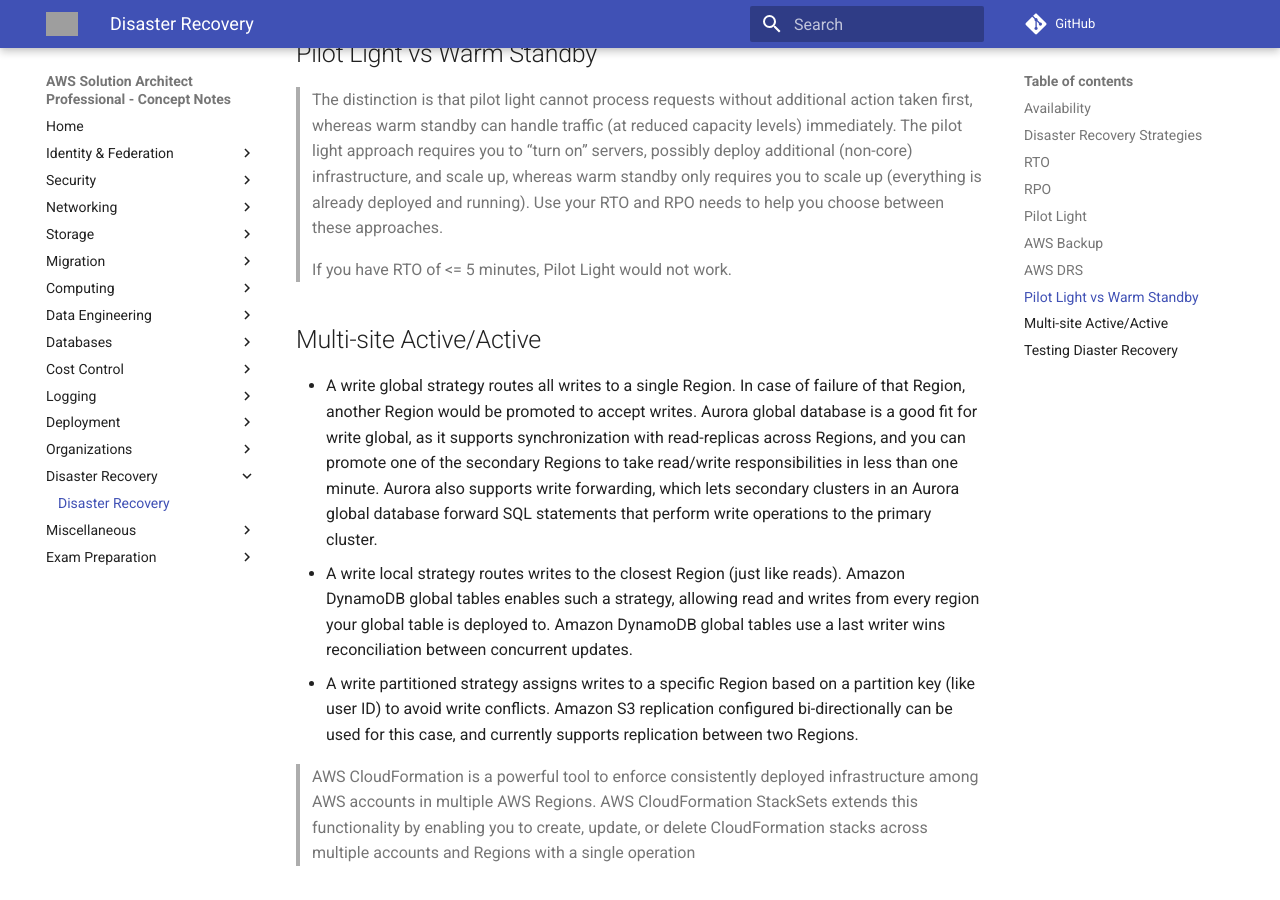
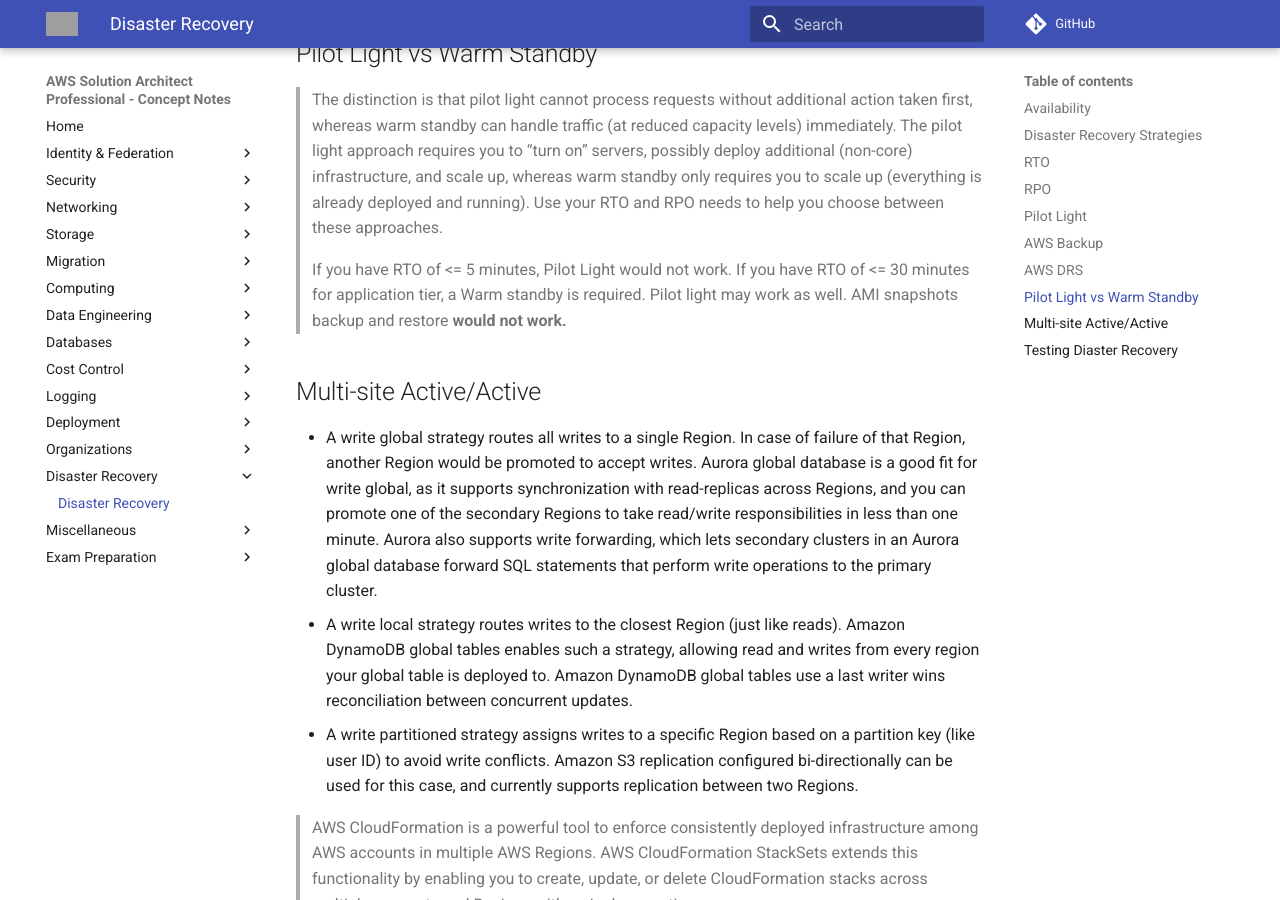
Before and after one commit to jeyabalajis/aws-certified-sa-pro-notes, an MkDocs documentation site: the page built from docs/disaster_recovery/disaster_recovery.md, in a window 1280 px wide and 900 px high, scrolled down 3087 px. Built offline with MkDocs 1.6.1 and Material for MkDocs 9.7.7, drawn with Linux system fonts in a browser that asks for light colours; comment, search, counter and statistics services are not loaded; grey boxes are pictures that could not be loaded.

Commit message:
Update disaster_recovery.md

```diff
--- a/docs/disaster_recovery/disaster_recovery.md
+++ b/docs/disaster_recovery/disaster_recovery.md
@@ -79,6 +79,7 @@
 running). Use your RTO and RPO needs to help you choose between these approaches.
 
 > If you have RTO of <= 5 minutes, Pilot Light would not work.
+> If you have RTO of <= 30 minutes for application tier, a Warm standby is required. Pilot light may work as well. AMI snapshots backup and restore **would not work.**
 
 ## Multi-site Active/Active
 
```
